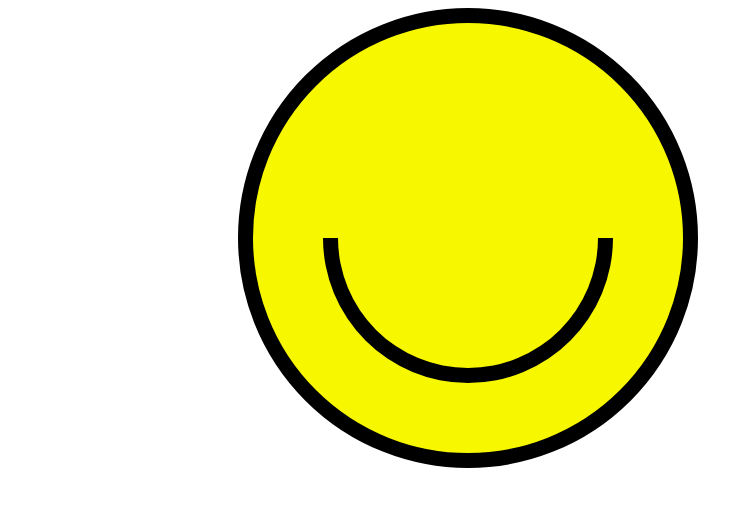
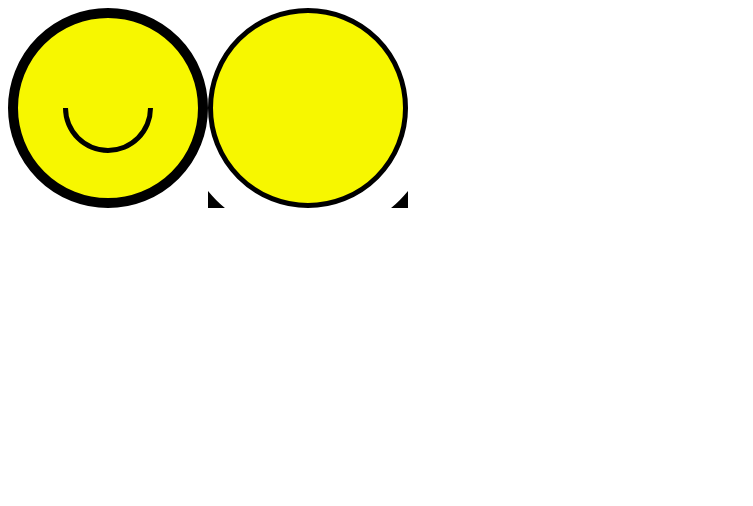
Before and after one commit to dorothybelle247/UmberVis, a React (Create React App) app: page / in a window 1280 px wide. Shown: the top 506 px of the page, without its empty margins (0-753 px from the left). Built offline with nearby package versions, Linux system fonts and the light colour scheme.

Commit message:
2 files modified

```diff
--- a/src/App.js
+++ b/src/App.js
@@ -8,8 +8,8 @@ console.log(arc);
 
 
 
-const width = 920;
-const height = 460;
+const width = 200;
+const height = 200;
 
 // Method chaining - set multiple chain
 
@@ -24,18 +24,32 @@ const noseArc = arc()
 
 
 const App = () => (
+  <>
   <Face
 width = {width}
 height = {height}
  centerX ={width / 2}
  centerY = {height / 2}
-strokeWidth = {15}
+strokeWidth = {10}
+eyeOffsetX = {30}
+eyeOffsetY = {30}
+eyeRadius = {10}
+mouthWidth = {5}
+ mouthRadius = {40}
+ />
+  <Face
+width = {width}
+height = {height}
+ centerX ={width / 2}
+ centerY = {height / 2}
+strokeWidth = {5}
 eyeOffsetX = {90}
 eyeOffsetY = {110}
 eyeRadius = {25}
 mouthWidth = {15}
  mouthRadius = {130}
  />
+ </>
 );
 
 export default App;
--- a/src/component/Eyes.js
+++ b/src/component/Eyes.js
@@ -16,7 +16,7 @@ export const Eyes = ({eyeOffsetX, eyeOffsetY, eyeRadius}) => (
       cy={-eyeOffsetY}
       r={eyeRadius}
       fill="black"
-      // stroke="black"
+      stroke="black"
       // stroke-width="8"
     />
   </div>
```
